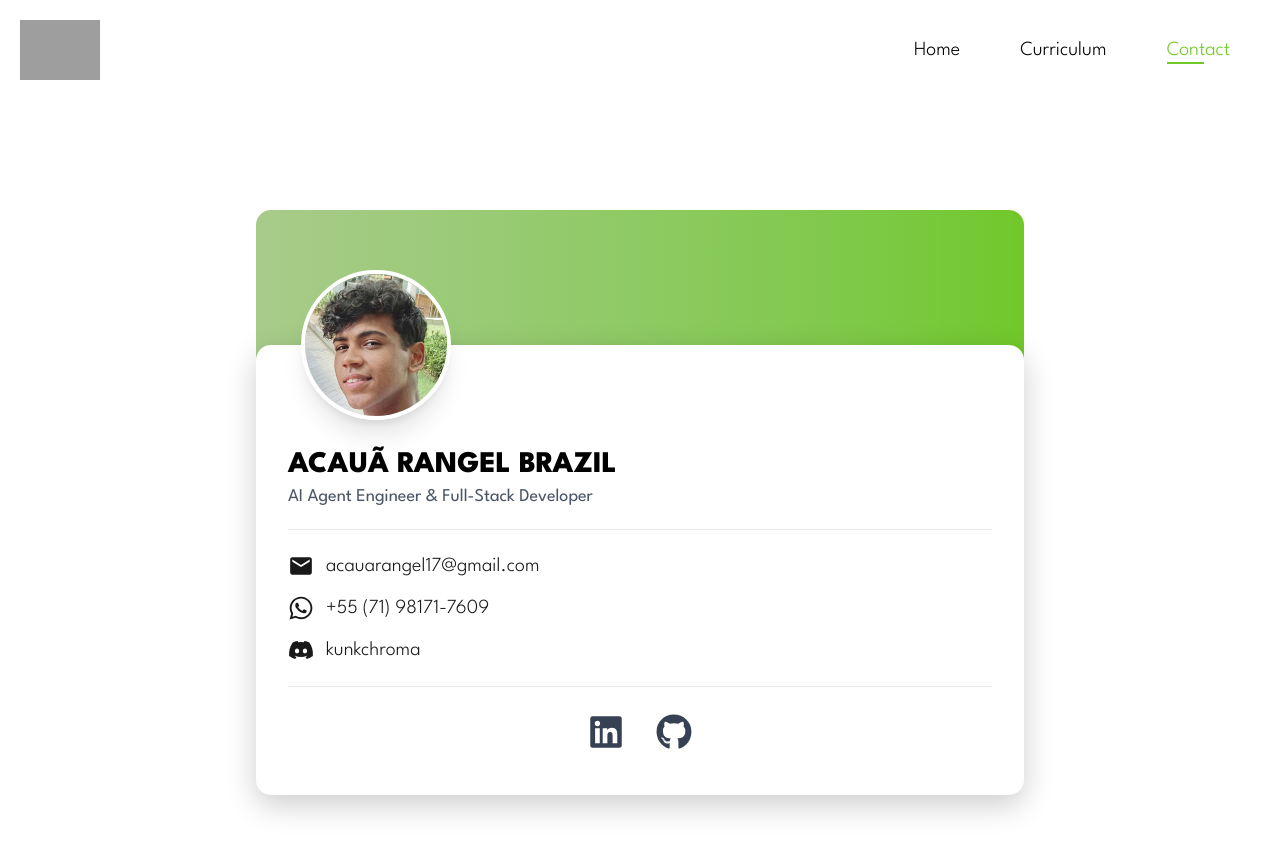
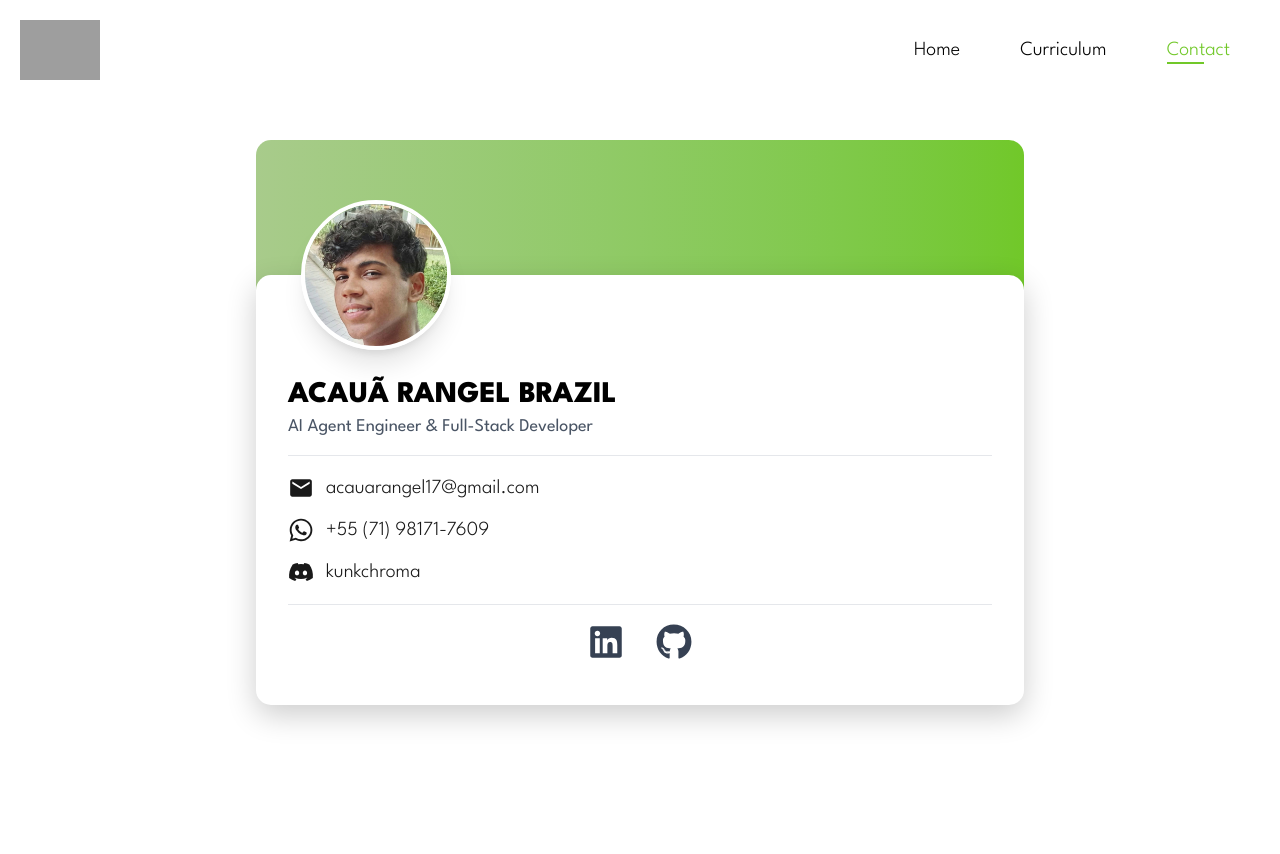
Before and after one commit to Acaua-Rangel/Folio-React, a React (Vite) app: page /contact in a window 1280 px wide. Shown: the top 854 px of the page. After the commit the page ends 800 px from the top, so only its background shows below. Built offline with nearby package versions, Linux system fonts and the light colour scheme; grey boxes are pictures that could not be loaded.

Commit message:
feat: main design

```diff
--- a/src/pages/Contact.jsx
+++ b/src/pages/Contact.jsx
@@ -101,9 +101,9 @@ function Contact() {
     }, []);
 
     return (
-        <div className="max-w-full overflow-x-hidden">
+        <div className="max-w-full overflow-x-hidden min-h-screen ">
             <Header page="Contact"/>
-            <main ref={mainRef} className="pt-8 sm:pt-12 lg:pt-15 px-4 min-h-screen flex items-center justify-center">
+            <main ref={mainRef} className="pt-8 sm:pt-12 lg:pt-15 px-4 flex items-center justify-center">
                 <section className="flex flex-col items-center justify-center w-full max-w-3xl">
                     {/* Banner */}
                     <div className="contact-banner flex justify-center bg-linear-to-r from-[#A8CB8B] to-[#71C829] h-32 sm:h-36 lg:h-37.5 w-full rounded-t-2xl sm:rounded-t-[15px]"/>
@@ -120,7 +120,7 @@ function Contact() {
                         {/* Content */}
                         <div className="flex flex-col relative -top-10 sm:-top-11.25 px-6 sm:px-8 gap-4 sm:gap-3.75">
                             {/* Name and Role */}
-                            <div className="flex flex-col gap-1 sm:gap-2 mb-2">
+                            <div className="flex flex-col gap-1 sm:gap-2">
                                 <h2 className="contact-name font-bold text-xl sm:text-2xl lg:text-3xl w-full">
                                     ACAUÃ RANGEL BRAZIL
                                 </h2>
@@ -130,7 +130,7 @@ function Contact() {
                             </div>
 
                             {/* Divider */}
-                            <div className="w-full h-px bg-gray-200 mb-2"></div>
+                            <div className="w-full h-px bg-gray-200 my-1"></div>
 
                             {/* Contact Links */}
                             <div className="flex flex-col gap-3 sm:gap-4">
@@ -172,10 +172,10 @@ function Contact() {
                             </div>
 
                             {/* Divider */}
-                            <div className="w-full h-px bg-gray-200 mt-2 mb-1"></div>
+                            <div className="w-full h-px bg-gray-200 my-1"></div>
 
                             {/* Social Links */}
-                            <div className="flex items-center justify-center gap-6 sm:gap-8 mt-2">
+                            <div className="flex items-center justify-center gap-6 sm:gap-8">
                                 <a
                                     className="social-link text-gray-700 hover:text-[#0A66C2] transition-colors duration-300"
                                     href="https://www.linkedin.com/in/Acauã-Rangel/"
--- a/src/pages/Home.jsx
+++ b/src/pages/Home.jsx
@@ -305,7 +305,7 @@ function Home() {
                                                 rel="noopener noreferrer"
                                                 className="inline-block mt-4"
                                             >
-                                                <button className="bg-[#71C829] text-white px-8 py-3 rounded-lg font-semibold hover:bg-[#5da821] transition-colors duration-300">
+                                                <button className="bg-white border-2 text-base sm:text-lg border-black text-black w-full sm:w-77.75 h-14 sm:h-15.25 font-semibold duration-300 hover:bg-[#71C829] hover:border-[#71C829] hover:text-white cursor-pointer">
                                                     VIEW PROJECT
                                                 </button>
                                             </a>
```
